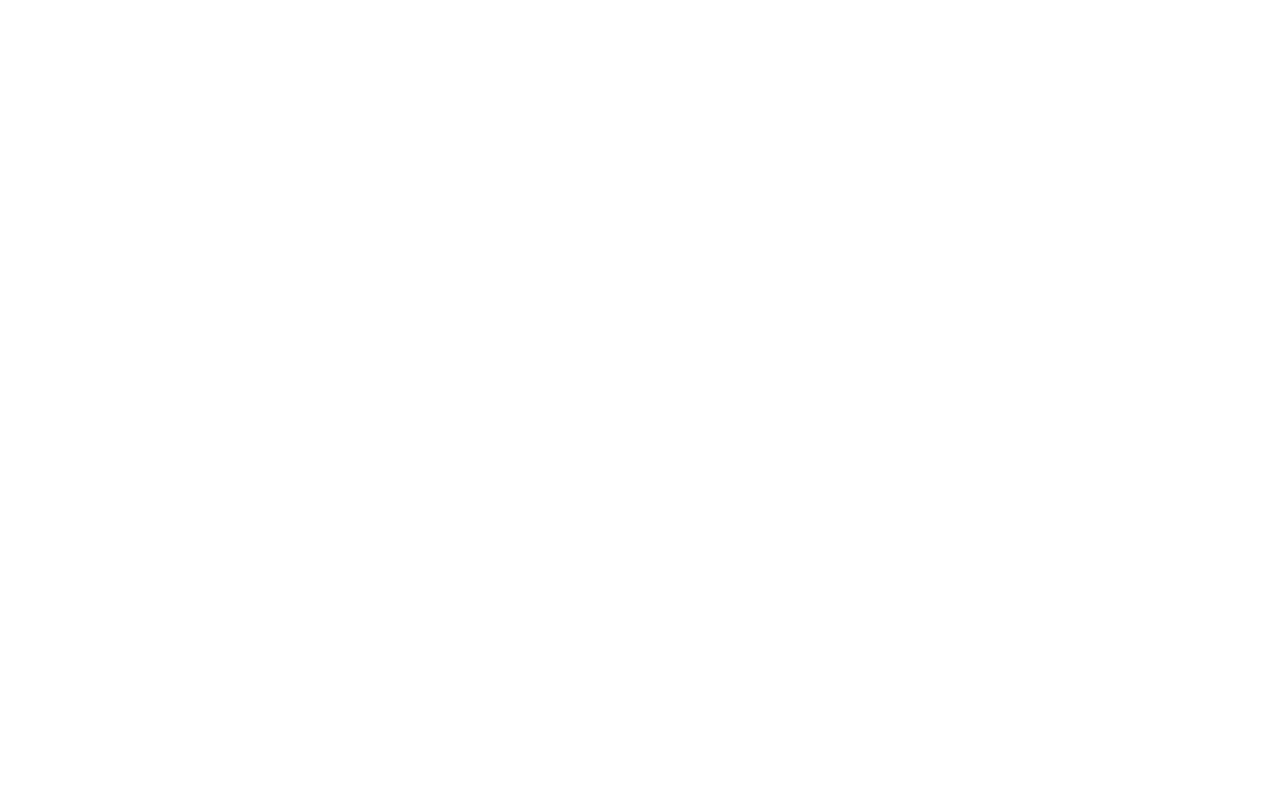
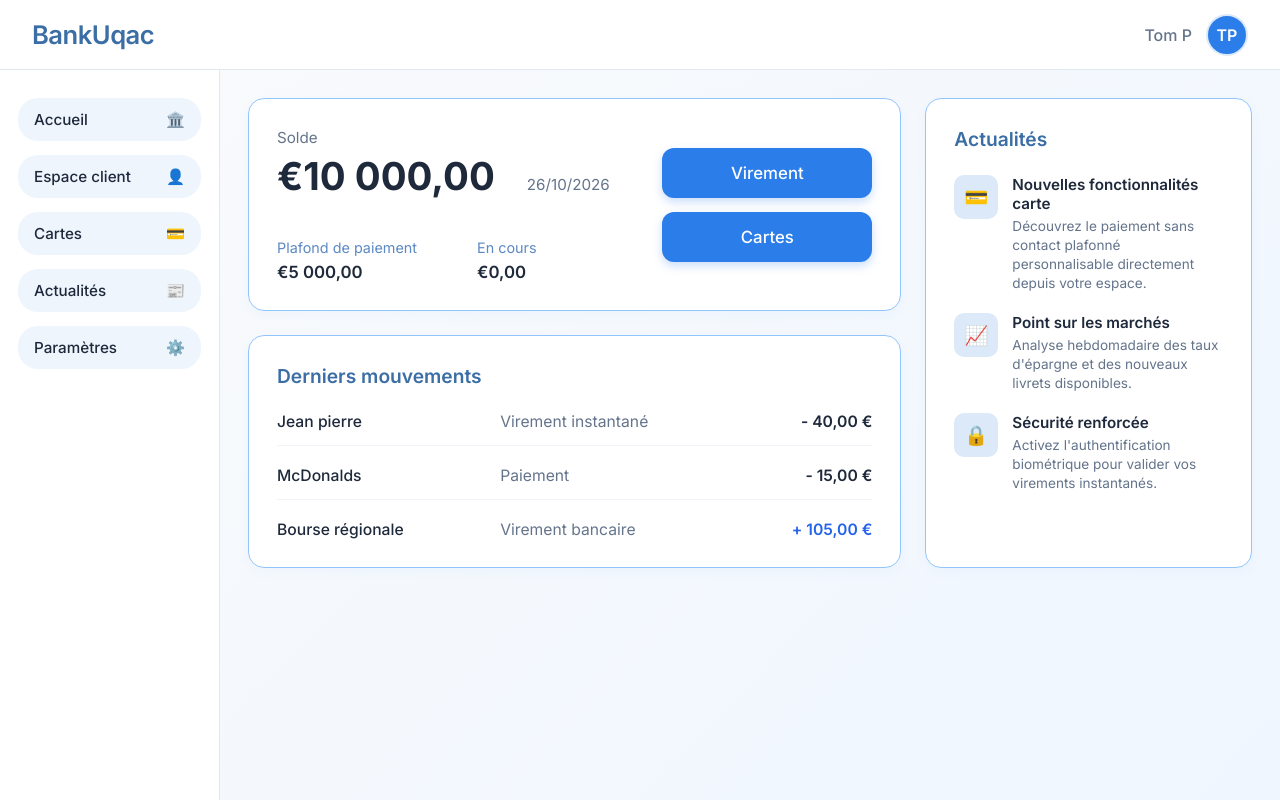
Before and after one commit to croustibat-404/PROJET_LIBRE, a Flask app: page / in a window 1280 px wide. Before the commit the page is empty. Run offline with Flask 3, Linux system fonts and the light colour scheme.

Commit message:
feat: home page with style (no js needed yet)

```diff
--- a/static/css/style.css
+++ b/static/css/style.css
@@ -0,0 +1,334 @@
+:root {
+    --bg-main: #f4f7fb;
+    --bg-white: #ffffff;
+    --blue-primary: #2b7de9;
+    --blue-hover: #1e68cc;
+    --blue-light: #dce9f9;
+    --blue-soft: #eef5fd;
+    --text-dark: #1e293b;
+    --text-muted: #64748b;
+    --border-color: #cbd5e1;
+    --border-blue: #93c5fd;
+    --radius-lg: 16px;
+    --radius-pill: 12px;
+}
+
+* {
+    box-sizing: border-box;
+    margin: 0;
+    padding: 0;
+}
+
+body {
+    font-family: 'Inter', sans-serif;
+    background-color: var(--bg-main);
+    color: var(--text-dark);
+    min-height: 100vh;
+    display: flex;
+    flex-direction: column;
+}
+
+/* --- TOPBAR --- */
+.topbar {
+    background-color: var(--bg-white);
+    height: 70px;
+    padding: 0 32px;
+    display: flex;
+    align-items: center;
+    justify-content: space-between;
+    border-bottom: 1px solid #e2e8f0;
+}
+
+.logo {
+    font-size: 1.6rem;
+    font-weight: 600;
+    color: #3b6ea5;
+    letter-spacing: -0.5px;
+}
+
+.user-profile {
+    display: flex;
+    align-items: center;
+    gap: 14px;
+}
+
+.user-name {
+    font-weight: 500;
+    color: var(--text-muted);
+}
+
+.avatar {
+    width: 42px;
+    height: 42px;
+    border-radius: 50%;
+    background-color: var(--blue-primary);
+    color: white;
+    display: flex;
+    align-items: center;
+    justify-content: center;
+    font-weight: 600;
+    border: 2px solid var(--blue-light);
+}
+
+/* --- LAYOUT GLOBAL --- */
+.app-layout {
+    display: flex;
+    flex: 1;
+}
+
+/* --- SIDEBAR --- */
+.sidebar {
+    width: 220px;
+    background-color: var(--bg-white);
+    padding: 28px 18px;
+    border-right: 1px solid #e2e8f0;
+}
+
+.nav-menu {
+    display: flex;
+    flex-direction: column;
+    gap: 14px;
+}
+
+.nav-item {
+    display: flex;
+    align-items: center;
+    justify-content: space-between;
+    padding: 12px 16px;
+    border-radius: 20px;
+    text-decoration: none;
+    color: var(--text-dark);
+    background-color: var(--blue-soft);
+    font-weight: 500;
+    font-size: 0.95rem;
+    transition: all 0.2s ease;
+}
+
+.nav-item:hover, .nav-item.active {
+    background-color: var(--blue-light);
+    color: #1d4ed8;
+    font-weight: 600;
+}
+
+/* --- CONTENU PRINCIPAL --- */
+.main-content {
+    flex: 1;
+    padding: 28px;
+    background: linear-gradient(135deg, #f8fafc 0%, #eff6ff 100%);
+}
+
+.dashboard-grid {
+    display: grid;
+    grid-template-columns: 2fr 1fr;
+    gap: 24px;
+    max-width: 1400px;
+}
+
+.center-column {
+    display: flex;
+    flex-direction: column;
+    gap: 24px;
+}
+
+/* --- CARTES --- */
+.card {
+    background-color: var(--bg-white);
+    border: 1px solid var(--border-blue);
+    border-radius: var(--radius-lg);
+    padding: 28px;
+    box-shadow: 0 4px 12px rgba(43, 125, 233, 0.04);
+}
+
+.card-title {
+    font-size: 1.2rem;
+    font-weight: 600;
+    color: #3b6ea5;
+    margin-bottom: 24px;
+}
+
+/* --- CARTE SOLDE --- */
+.balance-card {
+    display: flex;
+    justify-content: space-between;
+    align-items: stretch;
+    gap: 24px;
+}
+
+.balance-info {
+    display: flex;
+    flex-direction: column;
+    justify-content: space-between;
+    flex: 1;
+}
+
+.label {
+    font-size: 0.95rem;
+    color: var(--text-muted);
+}
+
+.balance-row {
+    display: flex;
+    align-items: baseline;
+    gap: 32px;
+    margin-top: 6px;
+}
+
+.amount {
+    font-size: 2.4rem;
+    font-weight: 700;
+    color: var(--text-dark);
+}
+
+.date {
+    font-size: 0.95rem;
+    color: var(--text-muted);
+}
+
+.limits-row {
+    display: flex;
+    gap: 60px;
+    margin-top: 40px;
+}
+
+.limit-item {
+    display: flex;
+    flex-direction: column;
+    gap: 6px;
+}
+
+.label-blue {
+    font-size: 0.9rem;
+    color: #5b89c4;
+}
+
+.limit-value {
+    font-size: 1.05rem;
+    font-weight: 600;
+}
+
+/* --- BOUTONS D'ACTION --- */
+.quick-actions {
+    display: flex;
+    flex-direction: column;
+    justify-content: center;
+    gap: 14px;
+    min-width: 210px;
+}
+
+.btn-primary {
+    background-color: var(--blue-primary);
+    color: white;
+    text-decoration: none;
+    text-align: center;
+    padding: 15px 24px;
+    border-radius: var(--radius-pill);
+    font-weight: 500;
+    font-size: 1.05rem;
+    box-shadow: 0 4px 10px rgba(43, 125, 233, 0.25);
+    transition: background-color 0.2s, transform 0.1s;
+}
+
+.btn-primary:hover {
+    background-color: var(--blue-hover);
+    transform: translateY(-1px);
+}
+
+/* --- DERNIERS MOUVEMENTS --- */
+.transaction-list {
+    display: flex;
+    flex-direction: column;
+    gap: 20px;
+}
+
+.transaction-item {
+    display: grid;
+    grid-template-columns: 1.2fr 1.2fr 0.8fr;
+    align-items: center;
+    padding-bottom: 14px;
+    border-bottom: 1px solid #f1f5f9;
+    font-size: 0.98rem;
+}
+
+.transaction-item:last-child {
+    border-bottom: none;
+    padding-bottom: 0;
+}
+
+.t-name {
+    font-weight: 500;
+}
+
+.t-type {
+    color: var(--text-muted);
+}
+
+.t-amount {
+    text-align: right;
+    font-weight: 600;
+}
+
+.t-amount.positive {
+    color: #2563eb;
+}
+
+/* --- ACTUALITÉS --- */
+.news-list {
+    display: flex;
+    flex-direction: column;
+    gap: 20px;
+}
+
+.news-item {
+    display: flex;
+    gap: 14px;
+    align-items: flex-start;
+}
+
+.news-icon {
+    width: 44px;
+    height: 44px;
+    border-radius: 10px;
+    background-color: var(--blue-light);
+    display: flex;
+    align-items: center;
+    justify-content: center;
+    font-size: 1.2rem;
+    flex-shrink: 0;
+}
+
+.news-text h3 {
+    font-size: 0.95rem;
+    font-weight: 600;
+    margin-bottom: 4px;
+}
+
+.news-text p {
+    font-size: 0.85rem;
+    color: var(--text-muted);
+    line-height: 1.4;
+}
+
+/* --- RESPONSIVE --- */
+@media (max-width: 1024px) {
+    .dashboard-grid {
+        grid-template-columns: 1fr;
+    }
+}
+
+@media (max-width: 768px) {
+    .app-layout {
+        flex-direction: column;
+    }
+    .sidebar {
+        width: 100%;
+        border-right: none;
+        border-bottom: 1px solid #e2e8f0;
+    }
+    .nav-menu {
+        flex-direction: row;
+        overflow-x: auto;
+    }
+    .balance-card {
+        flex-direction: column;
+    }
+}
--- a/templates/index.html
+++ b/templates/index.html
@@ -1,15 +1,87 @@
-<!DOCTYPE html>
-<html lang="fr">
-<head>
-    <meta charset="UTF-8">
-    <meta name="viewport" content="width=device-width, initial-scale=1.0">
-    <title>Espace Client</title>
-    <link rel="stylesheet" href="{{ url_for('static', filename='css/style.css') }}">
-    <link rel="icon" type="image/png" href="{{ url_for('static', filename='img/logo.png') }}">
-</head>
-<body>
-    <article>
+{% extends "base.html" %}
 
-    </article>
-</body>
-</html>
+{% block title %}Accueil{% endblock %}
+
+{% block content %}
+<div class="dashboard-grid">
+    <div class="center-column">
+
+        <section class="card balance-card">
+            <div class="balance-info">
+                <div>
+                    <span class="label">Solde</span>
+                    <div class="balance-row">
+                        <h1 class="amount">€10 000,00</h1>
+                        <span class="date">26/10/2026</span>
+                    </div>
+                </div>
+
+                <div class="limits-row">
+                    <div class="limit-item">
+                        <span class="label-blue">Plafond de paiement</span>
+                        <span class="limit-value">€5 000,00</span>
+                    </div>
+                    <div class="limit-item">
+                        <span class="label-blue">En cours</span>
+                        <span class="limit-value">€0,00</span>
+                    </div>
+                </div>
+            </div>
+
+            <div class="quick-actions">
+                <a href="#" class="btn-primary">Virement</a>
+                <a href="#" class="btn-primary">Cartes</a>
+            </div>
+        </section>
+
+        <section class="card transactions-card">
+            <h2 class="card-title">Derniers mouvements</h2>
+            <div class="transaction-list">
+                <div class="transaction-item">
+                    <span class="t-name">Jean pierre</span>
+                    <span class="t-type">Virement instantané</span>
+                    <span class="t-amount negative">- 40,00 €</span>
+                </div>
+                <div class="transaction-item">
+                    <span class="t-name">McDonalds</span>
+                    <span class="t-type">Paiement</span>
+                    <span class="t-amount negative">- 15,00 €</span>
+                </div>
+                <div class="transaction-item">
+                    <span class="t-name">Bourse régionale</span>
+                    <span class="t-type">Virement bancaire</span>
+                    <span class="t-amount positive">+ 105,00 €</span>
+                </div>
+            </div>
+        </section>
+
+    </div>
+
+    <aside class="card news-card">
+        <h2 class="card-title">Actualités</h2>
+        <div class="news-list">
+            <article class="news-item">
+                <div class="news-icon">💳</div>
+                <div class="news-text">
+                    <h3>Nouvelles fonctionnalités carte</h3>
+                    <p>Découvrez le paiement sans contact plafonné personnalisable directement depuis votre espace.</p>
+                </div>
+            </article>
+            <article class="news-item">
+                <div class="news-icon">📈</div>
+                <div class="news-text">
+                    <h3>Point sur les marchés</h3>
+                    <p>Analyse hebdomadaire des taux d'épargne et des nouveaux livrets disponibles.</p>
+                </div>
+            </article>
+            <article class="news-item">
+                <div class="news-icon">🔒</div>
+                <div class="news-text">
+                    <h3>Sécurité renforcée</h3>
+                    <p>Activez l'authentification biométrique pour valider vos virements instantanés.</p>
+                </div>
+            </article>
+        </div>
+    </aside>
+</div>
+{% endblock %}
```
